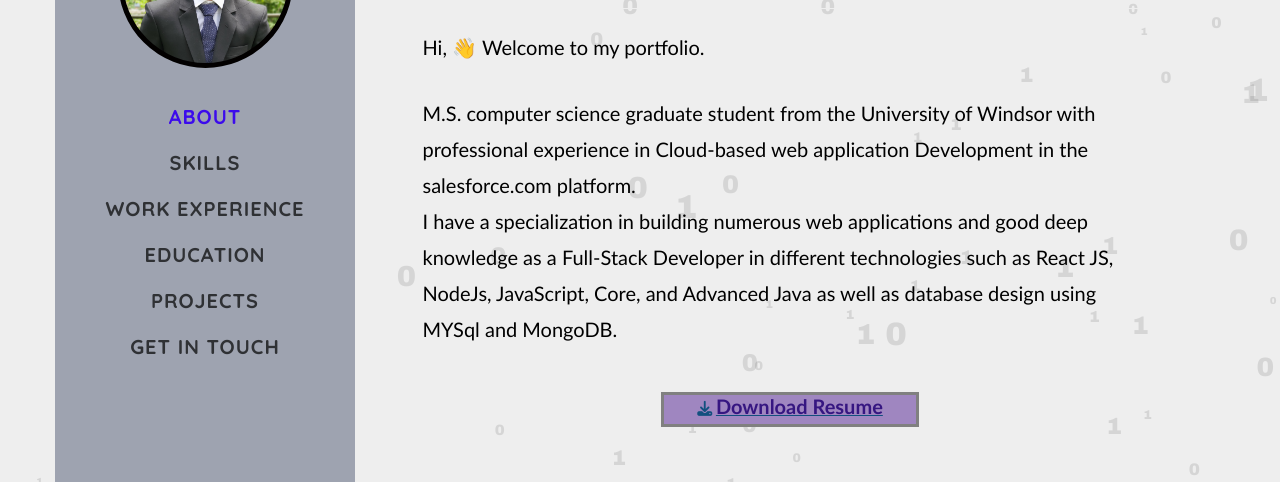
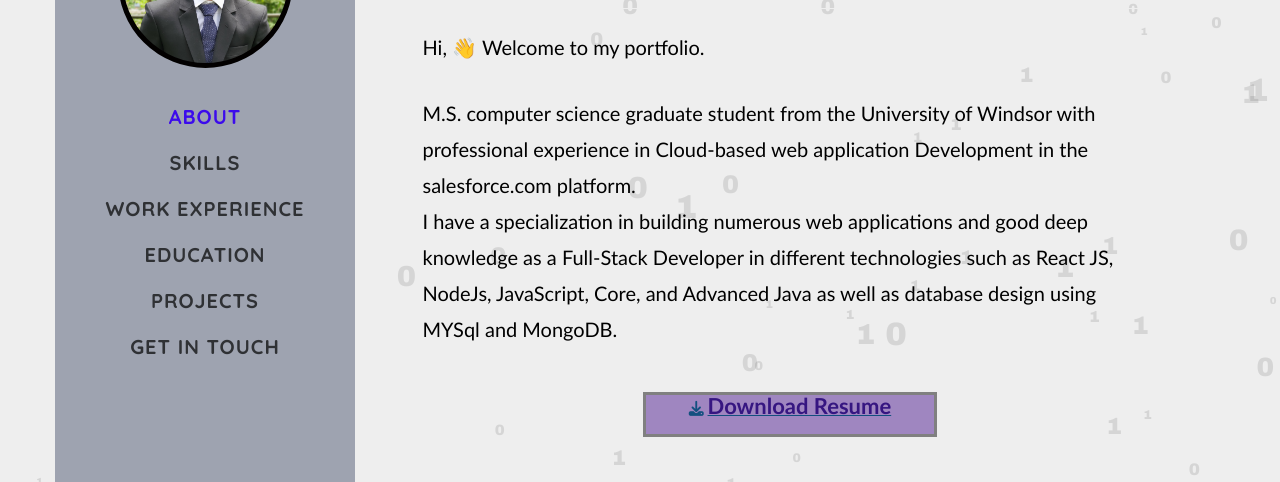
Before and after one commit to RajPatel0111/RajPatel0111.github.io, a plain HTML site: page index.html in a window 1280 px wide. Shown: the part 152-634 px from the top of the page. Drawn offline with nearby package versions, Linux system fonts and the light colour scheme; a web font is replaced by a local one.

Commit message:
Updated Div of Download Resume

```diff
--- a/css/style.css
+++ b/css/style.css
@@ -25,8 +25,8 @@ form{
 }
 
 .boxed{
-height: 35px;
-width: 35%;
+height: 45px;
+width: 40%;
 border: 3px solid gray ;
 background-color: #9f86c0;
 text-align: center;
--- a/index.html
+++ b/index.html
@@ -161,7 +161,7 @@
                               <div class="col-md-12 animate-box"  data-animate-effect="fadeInTop">
                               <!--   <div class="hirfa
                                     <h2>You will be happy to know that I have completed over 20+ projects successfully!</h2> -->
-                                    <a href="https://drive.google.com/file/d/1UXs9b9Vglhs8MedgLwqCkU5RNNa9Vrug/view?usp=sharing" class="fa fa-download"> <u><span style="font-size:20px; font-family:Calibri; font-weight:700; color: #361681">Download Resume</span></u></a>
+                                    <a href="https://drive.google.com/file/d/1UXs9b9Vglhs8MedgLwqCkU5RNNa9Vrug/view?usp=sharing" class="fa fa-download"> <u><span style="font-size:22px; font-family:Calibri; font-weight:700; color: #361681">Download Resume</span></u></a>
                                  </div>
                               </div>
                            </div>
```
